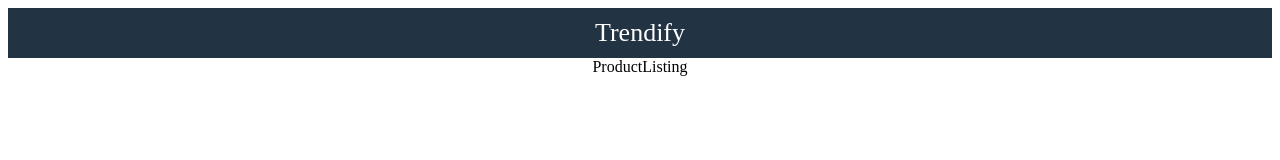
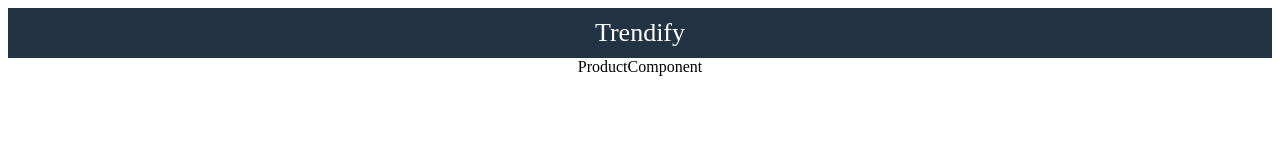
Before and after one commit to aminenurgynk/trendify, a React (Create React App) app: page / in a window 1280 px wide. Shown: the top 160 px of the page. Built offline with nearby package versions, Linux system fonts and the light colour scheme.

Commit message:
feat(create): list, router

```diff
--- a/src/App.js
+++ b/src/App.js
@@ -1,12 +1,20 @@
-import './App.css';
-import Header from './components/Header';
-import ProductListing from './components/ProductListing';
+import { BrowserRouter as Router, Routes, Route } from "react-router-dom";
+import Header from "./components/Header";
+import ProductListing from "./components/ProductListing";
+import ProductDetail from "./components/ProductDetail";
+import "./App.css";
 
 function App() {
   return (
-    <div className='App'>
-    <Header />
-    <ProductListing />
+    <div className="App">
+      <Router>
+        <Header />
+        <Routes>
+          <Route path="/" element={<ProductListing />} exact />
+          <Route path="/product/:productId" element={<ProductDetail />} exact />
+          <Route path="*" element={<div>404 Not Found!</div>} />
+        </Routes>
+      </Router>
     </div>
   );
 }
--- a/src/components/ProductComponent.js
+++ b/src/components/ProductComponent.js
@@ -1,6 +1,8 @@
 import React from 'react'
+import { useSelector } from 'react-redux';
 
 const ProductComponent = () => {
+    const products = useSelector((state) => state);
   return (
     <div>ProductComponent</div>
   )
--- a/src/components/ProductListing.js
+++ b/src/components/ProductListing.js
@@ -1,8 +1,10 @@
 import React from 'react'
+import ProductComponent from './ProductComponent';
 
 const ProductListing = () => {
+
   return (
-    <div>ProductListing</div>
+    <div><ProductComponent /></div>
   )
 }
 
```
